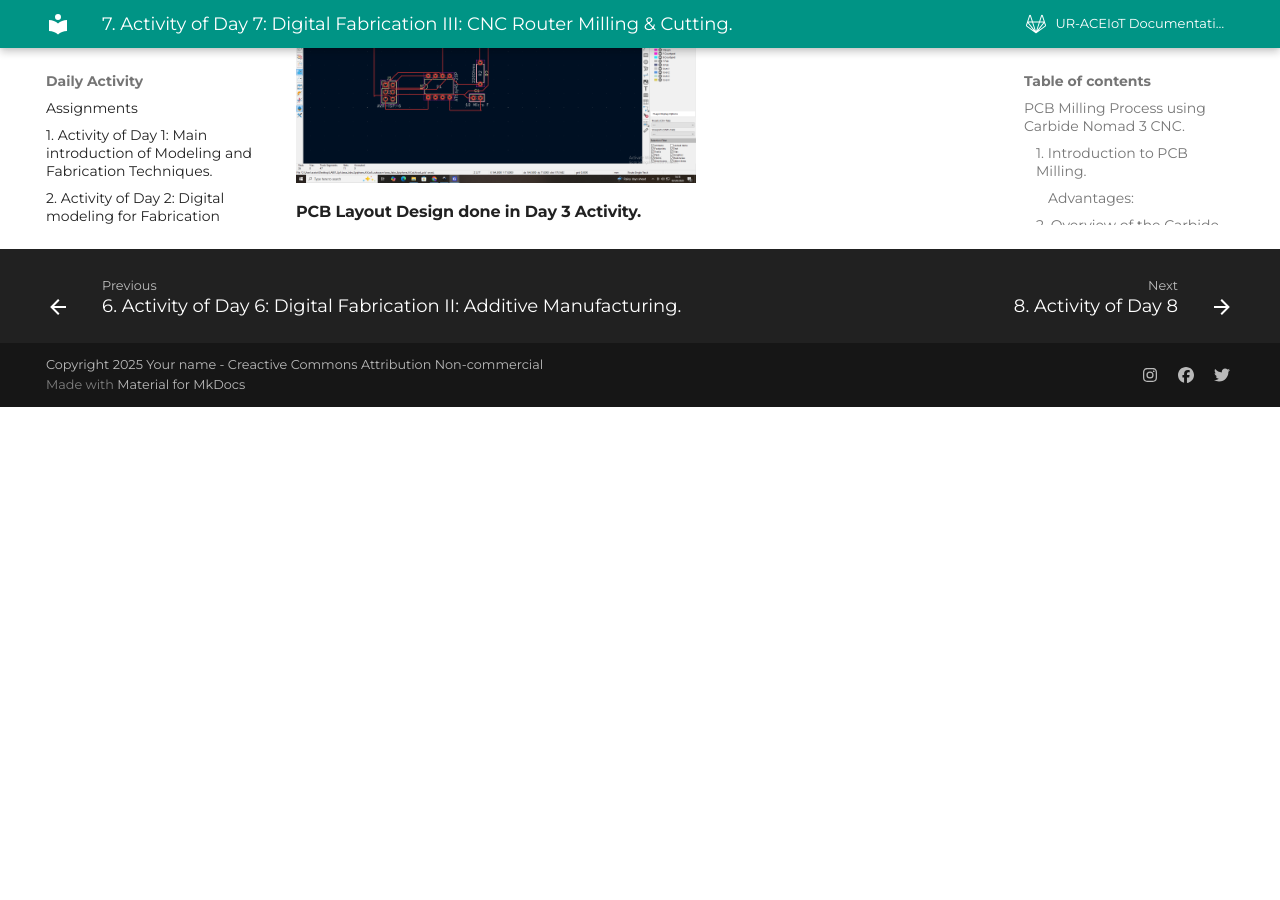
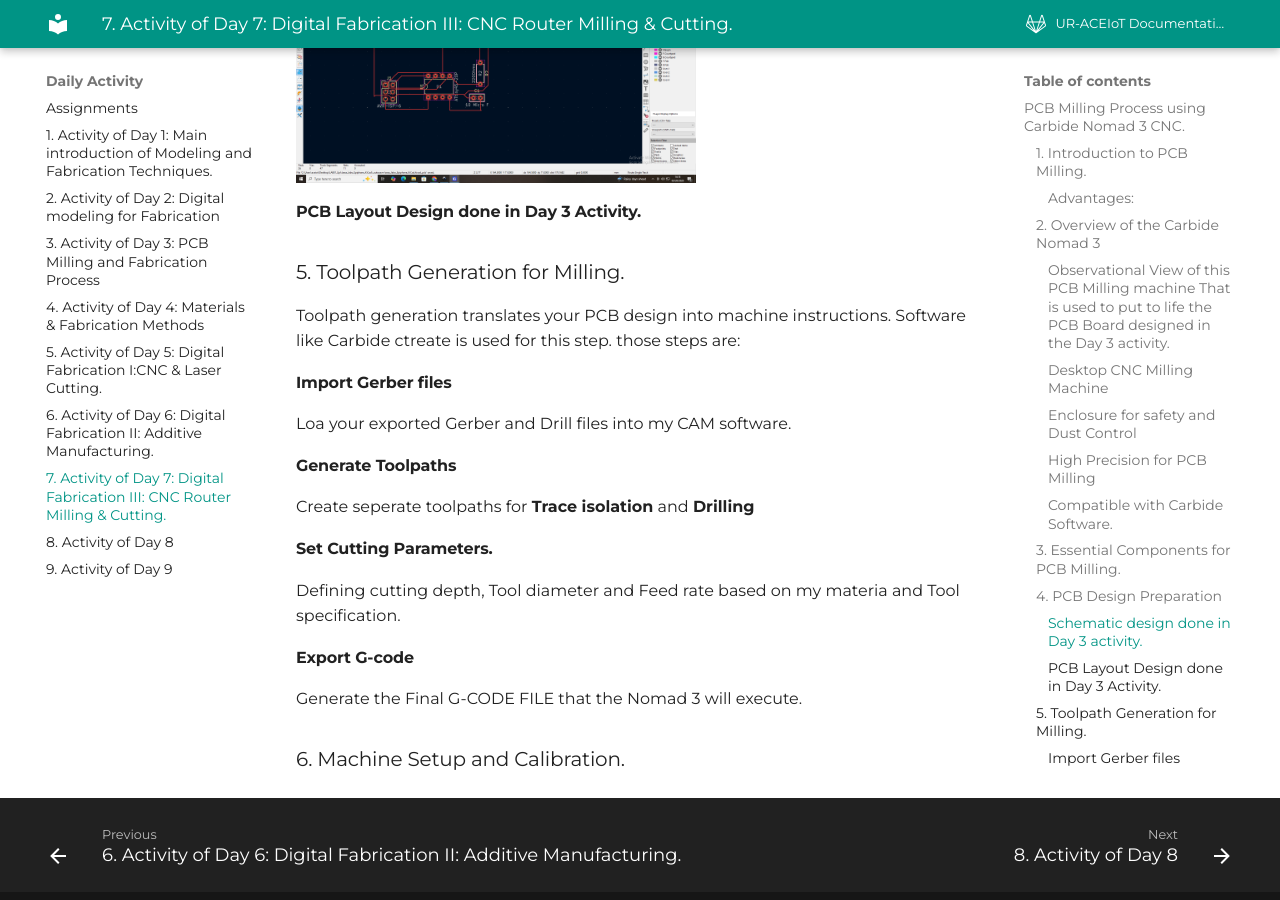
Before and after one commit to izesa/Modeling-and-Fabrication-Techniques, an MkDocs documentation site: the page built from docs/Daily-Activity/day_7.md, in a window 1280 px wide and 900 px high, scrolled down 2474 px. Built offline with MkDocs 1.6.1 and Material for MkDocs 9.7.7, drawn with Linux system fonts in a browser that asks for light colours; before the commit the page ends 2881 px from its top, so only the background shows below that.

Commit message:
modified:   docs/Daily-Activity/day_7.md

```diff
--- a/docs/Daily-Activity/day_7.md
+++ b/docs/Daily-Activity/day_7.md
@@ -36,3 +36,16 @@ Before Milling, i have used a dedicated PCB design software known as "**KiCad**"
 
 ![Image](../images/kiCad_PCB_Design.png){ width=400 Height=300 align=middle }
 #### PCB Layout Design done in Day 3 Activity.
+
+### 5. Toolpath Generation for Milling.
+Toolpath generation translates your PCB design into machine instructions. Software like Carbide ctreate is used for this step. those steps are:
+#### Import Gerber files
+Loa your exported Gerber and Drill files into my CAM software.
+#### Generate Toolpaths
+Create seperate toolpaths for **Trace isolation** and **Drilling**
+#### Set Cutting Parameters.
+Defining cutting depth, Tool diameter and Feed rate based on my materia and Tool specification.
+#### Export G-code
+Generate the Final G-CODE FILE that the Nomad 3 will execute.
+
+### 6. Machine Setup and Calibration.
```
